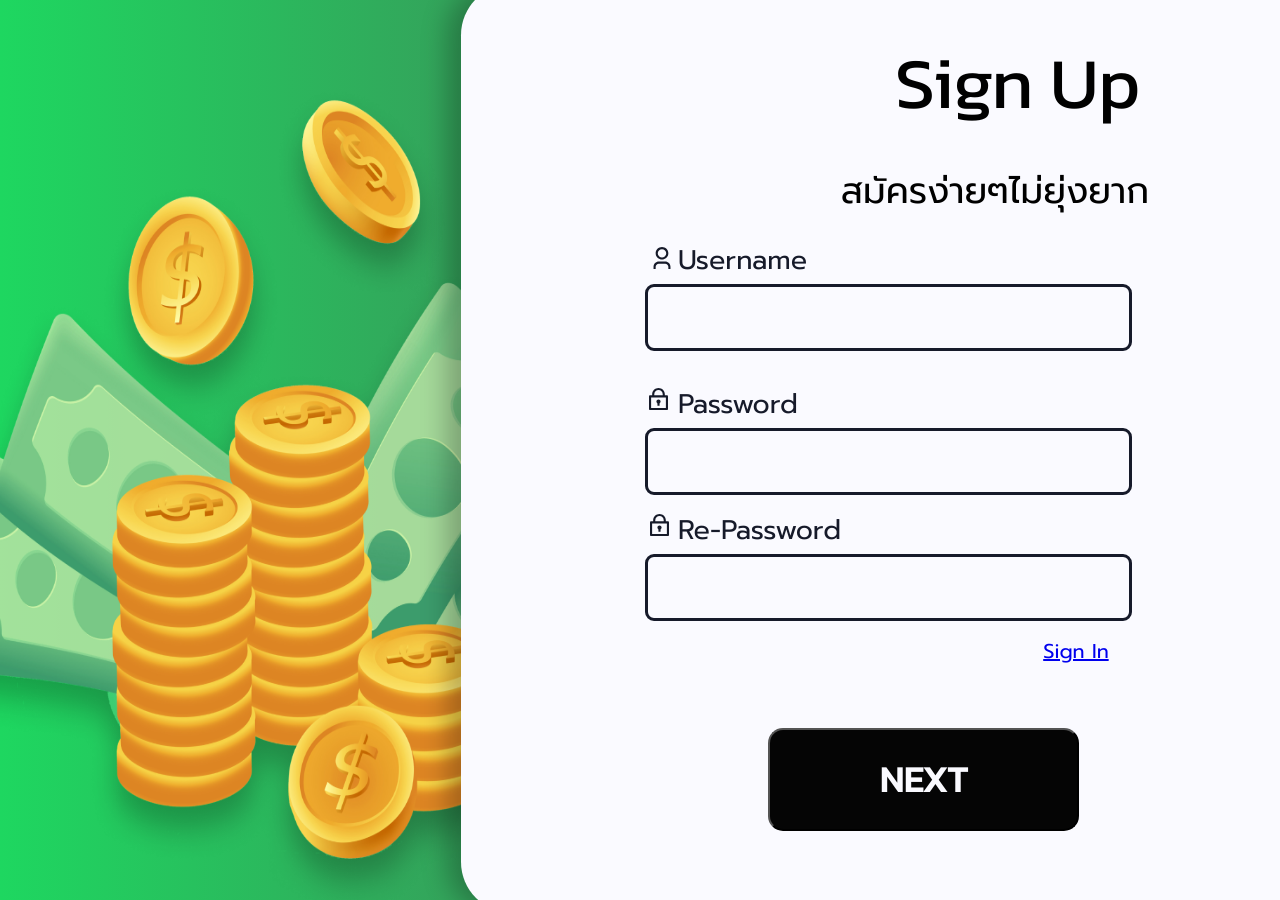
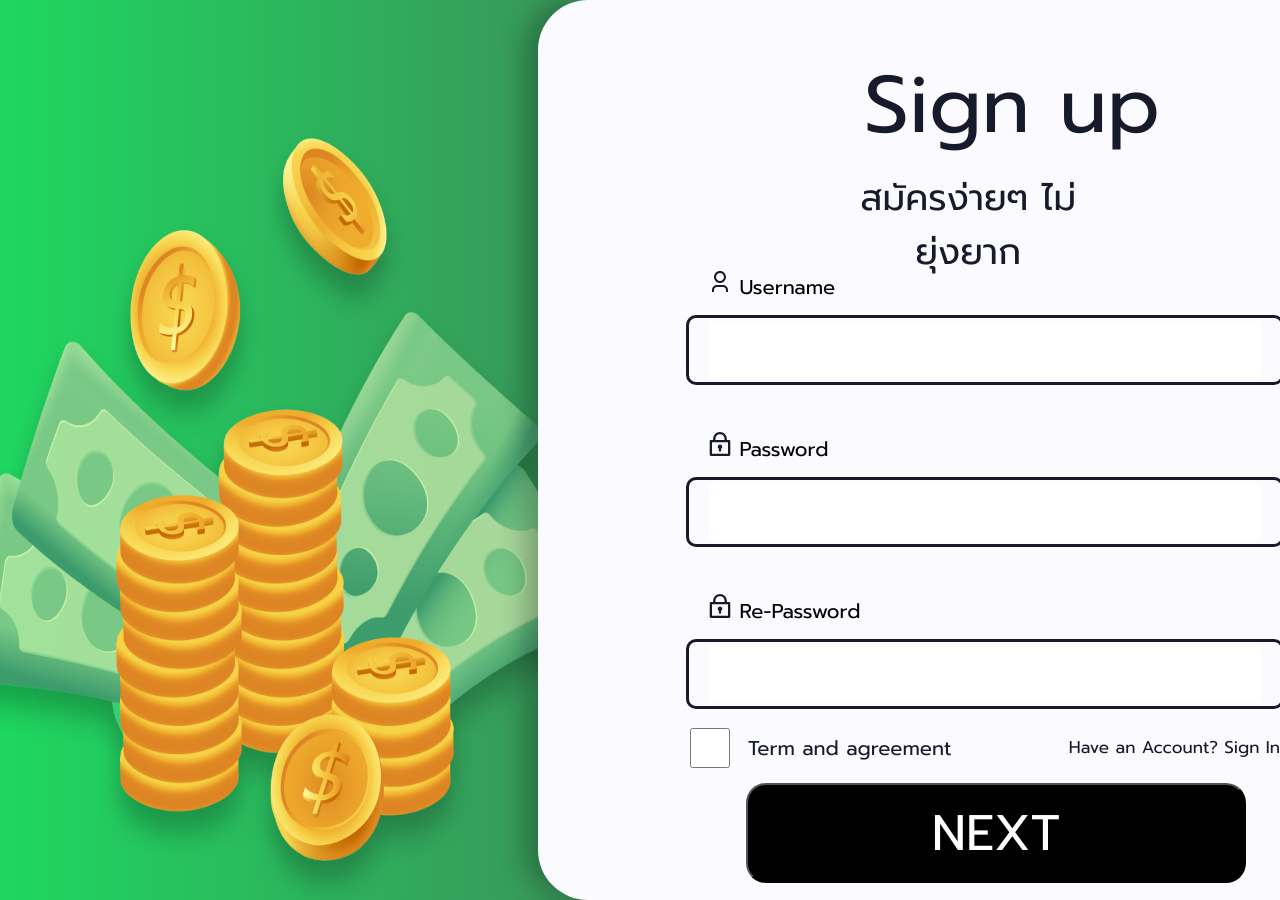
Before and after one commit to poomrape/Tenthousandproj, a Django app: template Backend/tenthousand_project/app_users/templates/app_users/register.html in a window 1280 px wide. Run offline with Django 3.2, Linux system fonts and the light colour scheme; the template is opened without the code that fills it, so the values that code supplies are empty, except form fields; tables that the repository leaves empty hold one stand-in row (values such as "Sample post"); form fields are guessed from the names that the template uses.

Commit message:
Backend/fix login/register/homepage

```diff
--- a/Backend/tenthousand_project/app_users/static/css/register.css
+++ b/Backend/tenthousand_project/app_users/static/css/register.css
@@ -1,78 +1,176 @@
-input[name="password2"]{
-    font-size: 3vh;
+
+form {
+    max-width: 290px; /* ปรับตามต้องการ */
+    margin: 0 auto; /* ทำให้กรอบอยู่กึ่งกลางหน้าจอ */
+}
+#LoginPic1{
+    width: 60% ;
+    height: 100%;
+    left: -7.7%;
+    top: 0%;
+    position: absolute;
+}
+#HeadSignin{
+    left: 178px;
+    top: 0px;
+    position: absolute  ;
+    text-align: center;
+    color: #161A2A;
+    font-size: 80px;
+    font-family: Prompt;
+    font-weight: 400;
+    word-wrap: break-word
+}
+#SubSignin{
+    /* left: 110px;  */
+    top: 14vh;
+    position: relative;
+    text-align: center;
+    align-items: center;
+    color: #161A2A;
+    font-size: 36px;
+    font-family: Prompt;
+    font-weight: 300;
+    word-wrap: break-word;
+    width: 20vw;
+}
+.formbox{
+    width: 600px;
+    height: 70px;
+    background: #FAFAFF;
+    position: absolute;
+    justify-content: center;
+    align-items: center;
+    display: inline-flex ;
+    border-radius: 10px;
+    border: 3px #161A2A solid;
+    width: 100%;
+    font-size: 30px;
     padding: 12px 20px;
     margin: 4px 0;
     box-sizing: border-box;
     outline: none;
-    background: #FAFAFF;
+}
+#Usernamebox{
+    left: 0px;
+    top: 29.5%;
+}
+#Passwordbox{
+    left: 0px;
+    top: 47.5%;
+}
+#Passwordbox2{
+    left: 0px;
+    top: 65.5%;
+}
+.formtext{
     position: absolute;
-    border: 0.4vh #161A2A solid;
-    top: 62.9vh;
-    border-radius: 1vh;
-    width: 38vw;
-    height: 7.5vh;
+    font-size: 20px;
+    font-family: Prompt
 }
-#textqoute {
-    left: 20.5%;
-    top: 72.5vh;
+#Usertext{
+    left: 22px;
+    top: 25%;
+}
+#Passwordtext{
+    left: 22px;
+    top: 43%;
+}
+#Passwordtext2{
+    left: 22px;
+    top: 61%;
+}
+#Remembertext{
+    left: 0px;
+    top: 75.5vh;
     position: absolute;
     color: #161A2A;
     font-size: 20px;
     font-family: "Prompt";
     font-weight: 300;
-    word-wrap: break-word
+    display: flex;
+    align-items: center;
 }
-#tickboxreg{
-    width: 4vw;
-    height: 4vh;
-    left: -10.5vw;
-    top: -12.8vh;
+#Registertext{
+    left: 64%;
+    top: 76.5vh;
     position: absolute;
-    background: #FAFAFF;
-    border-radius: 8px;
-    border: 3px #161A2A solid
-}
-#textsign{
-    left: 45.5vw;
-    top: 72.5vh;
-    position: absolute;
-    text-align: right;
     color: #161A2A;
-    font-size: 20px;
+    align-items: center;
+    justify-content: center; /* จัดตำแหน่งแนวนอนอยู่กึ่งกลาง */
+    /* align-items: center; จัดตำแหน่งแนวตั้งอยู่กึ่งกลาง */
+    font-size: 17px;
     font-family: Prompt;
     font-weight: 300;
-    word-wrap: break-word
 }
-#Re_Password_text{
-    left: 20%;
-    top: 58.5%;
+.Nextbox{
+    /* left: 10%;
+    top: 72%; */
+    top: 10vh;
     position: absolute;
-    color: #161A2A;
-    font-size: 3vh;
-    font-family: "Prompt";
-    font-weight: 400;
-    word-wrap: break-word
+    width: 500px; /* กว้างของสี่เหลี่ยม */
+    height: 100px; /* สูงของสี่เหลี่ยม */
+    border-radius:20px;
+    background-color: #000000; /* สีพื้นหลังของสี่เหลี่ยม */
+    display: flex;
+    justify-content: center;
+    align-items: center;
 }
-#Re_Password_text img{
-    position: absolute;
-    width: 1.5vw;
-    top: 8%;
-    left: -17%;
+.Nextbox:hover{background-color: #000000;}
+.Nextbox:active{background-color: #404341;
+    box-shadow: 0 5px #666;
+    transform: translateY(4px);
 }
-.buttoncon1{
-    width: 311px;
-    height: 103px;
-    margin-left: 24vw;
-    /* left: 74%; */
-    top: 350%;
-    position: absolute;
-    background: #050505;
-    border-radius: 15px;
-    font-size: 36px;
-    color: #FAFAFF;
-    font-family: Kanit;
-    font-weight: 600; }
-.buttoncon1:hover{background-color: #000000;}
-.buttoncon1:active{background-color: #404341;
-        box-shadow: 0 5px #666;
-        transform: translateY(4px);}
+#Nexttext{
+    font-size: 50px;
+    font-family: Prompt;
+    text-align: center;
+    background-color: #000000;
+    color: #ffffff;
+}
+input[type="password"]{
+    border: 0px;
+    width: 100%;
+    font-size: 30px;
+    padding: 12px 20px;
+    margin: 4px 0;
+    box-sizing: border-box;
+    outline: none;
+}
+input[type="password2"]{
+    border: 0px;
+    width: 100%;
+    font-size: 30px;
+    padding: 12px 20px;
+    margin: 4px 0;
+    box-sizing: border-box;
+    outline: none;
+}
+input[type=text] {
+    border: 0px;
+    width: 100%;
+    font-size: 30px;
+    padding: 12px 20px;
+    margin: 4px 0;
+    box-sizing: border-box;
+    outline: none;
+}
+input[type=checkbox] {
+    width: 40px;
+    height: 40px;
+    border-radius: 10px;
+    border: 10px #161A2A solid
+}
+a {
+    color: inherit; /* ให้ลิงก์ใช้สีเดิมของข้อความ */
+    text-decoration: none; /* ลบขีดใต้ข้อความ */
+}
+.Textlink:hover{
+    /* color: #3D8D59; */
+    color: #1ED760;
+    text-decoration: underline;
+}
+.Textlink:active{
+    color: #3D8D59;
+    /* font-size: 30px; */
+}
--- a/Backend/tenthousand_project/app_users/static/css/template.css
+++ b/Backend/tenthousand_project/app_users/static/css/template.css
@@ -1,158 +1,163 @@
 body {
-    margin: 0;
-    background: linear-gradient(90deg, #1ED760 0%, #3D8D59 51%);
+    background: linear-gradient(90deg, #1ED760 0%, #3D8D59 51%); /* กำหนดไล่เฉดสี */
+    width: 100vw;
+    height: 100vh; /* กำหนดความสูงของหน้าเว็บเต็มหน้าจอ */
+    margin: 0; /* ลบ margin ที่ถูกกำหนดมาตั้งแต่แรก */
+    display: flex;
+    flex-direction: column;
+    justify-content: center;
+    align-items: center;
+    max-width: 1500px; /* ปรับตามต้องการ */
+    max-height: 1000px;  /*กำหนดความสูงของหน้าเว็บ */
+    font-family: 'Prompt';
     overflow: hidden;
 }
-
-
-input[type="text"]{
-    font-size: 3vh;
+form {
+    max-width: 290px; /* ปรับตามต้องการ */
+    margin: 0 auto; /* ทำให้กรอบอยู่กึ่งกลางหน้าจอ */
+}
+#LoginPic1{
+    width: 60% ;
+    height: 100%;
+    left: -7.7%;
+    top: 0%;
+    position: absolute;
+}
+#LoginRMbox1{
+    width: 58%;
+    height: 100%;
+    right: 0%;
+    top: 0px;
+    position: absolute;
+    background: #FAFAFF;
+    border-top-left-radius: 50px;
+    border-bottom-left-radius: 50px;
+    box-shadow: -14px 0px 26px rgba(0, 0, 0, 0.25)
+}
+#HeadSignin{
+    left: 178px;
+    top: 0px;
+    position: absolute ;
+    text-align: center;
+    color: #161A2A;
+    font-size: 80px;
+    font-family: Prompt;
+    font-weight: 400;
+    word-wrap: break-word
+}
+#SubSignin{
+    /* left: 110px;  */
+    top: 14%;
+    position: relative;
+    text-align: center;
+    align-items: center;
+    color: #161A2A;
+    font-size: 36px;
+    font-family: Prompt;
+    font-weight: 300;
+    word-wrap: break-word
+}
+.formbox{
+    width: 600px;
+    height: 70px;
+    background: #FAFAFF;
+    position: absolute;
+    justify-content: center;
+    align-items: center;
+    display: inline-flex ;
+    border-radius: 10px;
+    border: 3px #161A2A solid;
+    width: 100%;
+    font-size: 30px;
     padding: 12px 20px;
     margin: 4px 0;
     box-sizing: border-box;
     outline: none;
-    background: #FAFAFF;
+}
+#Usernamebox{
+    left: 0px;
+    top:  29.5%;
+}
+#Passwordbox{
+    left: 0px;
+    top: 47.5%;
+}
+.formtext{
     position: absolute;
-    border: 0.4vh #161A2A solid;
-    top: 32.9vh;
-    border-radius: 1vh;
-    width: 38vw;
-    height: 7.5vh;
-    left: 17%;
+    font-size: 20px;
+    font-family: Prompt
 }
-input[type="password"]{
-    font-size: 3vh;
-    padding: 12px 20px;
-    margin: 4px 0;
-    box-sizing: border-box;
-    outline: none;
-    background: #FAFAFF;
-    position: absolute;
-    border: 0.4vh #161A2A solid;
-    top: 48.9vh;
-    border-radius: 1vh;
-    width: 38vw;
-    height: 7.5vh;
-    left: 17%
+#Usertext{
+    left: 22px;
+    top: 25%;
 }
-.background1 {
-    width: 110%;
-    height: 103.2vh;
-    background-color: #FAFAFF;
-    box-shadow: -14px 0px 26px rgba(0, 0, 0, 0.25);
-    border-top-left-radius: 4vw;
-    border-bottom-left-radius: 4vw;
+#Passwordtext{
+    left: 22px;
+    top: 43%;
 }
-#text1 {
-    position: absolute;
-    left: 40%;
-    top: 5vh;
-    font-size: 8vh;
-    font-family: "Kanit";
-}
-#text2 {
-    position: absolute;
-
-    top: 20%;
-    left: 35%;
-    line-height: normal;
-    font-weight: 100;
-    font-style: normal;
-    font-size: 4vh;
-    font-family: "Prompt";
-}
-#center {
-    text-align: center;
-}
-
-#image1 {
-    width: 60vw;
-    height: 105vh;
-    overflow: hidden;
-    top: -5vh;
-    left: -2vw;
-    position: absolute;
-}
-#Username_text{
-    left: 20%;
-    top: 28.5%;
-    position: absolute;
-    color: #161A2A;
-    font-size: 3vh;
-    font-family: "Prompt";
-    font-weight: 400;
-    word-wrap: break-word
-}
-#Username_text img {
-    position: absolute;
-    width: 2vw;
-    top: 15%;
-    left: -22%;
-}
-
-
-#Password_text{
-    left: 20%;
-    top: 44.5%;
-    position: absolute;
-    color: #161A2A;
-    font-size: 3vh;
-    font-family: "Prompt";
-    font-weight: 400;
-    word-wrap: break-word
-}
-#Password_text img {
-    position: absolute;
-    width: 1.5vw;
-    top: 8%;
-    left: -24%;
-}
-#Password_block {
-    background: #FAFAFF;
-    position: absolute;
-    border: 0.4vh #161A2A solid;
-    top: 16.3vh;
-    border-radius: 1vh;
-    width: 38vw;
-    height: 7.5vh;
-}
-
-/* #checkbox{
-    position: relative;
-    top: 22vh;
-    left: -24%;
-} */
-
-#text4{
-    left: 14.2vw;
-    top: 58vh;
+#Remembertext{
+    left: 0px;
+    top: 62%;
     position: absolute;
     color: #161A2A;
     font-size: 20px;
     font-family: "Prompt";
     font-weight: 300;
-    word-wrap: break-word
+    display: flex;
+    align-items: center;
 }
-#tickbox4{
-    width: 4vw;
-    height: 4vh;
-    left: -9.9vw;
-    top: -27.5vh;
+#Registertext{
+    left: 89%;
+    top: 62.8%;
     position: absolute;
-    background: #FAFAFF;
-    border-radius: 8px;
-    border: 3px #161A2A solid
-}
-
-
-#text5{
-    left: 44.5vw;
-    top: 58vh;
-    position: absolute;
-    text-align: right;
     color: #161A2A;
+    align-items: center;
+    justify-content: center; /* จัดตำแหน่งแนวนอนอยู่กึ่งกลาง */
+    /* align-items: center; จัดตำแหน่งแนวตั้งอยู่กึ่งกลาง */
     font-size: 20px;
     font-family: Prompt;
     font-weight: 300;
-    word-wrap: break-word
 }
+.Nextbox{
+    /* left: 10%;
+    top: 72%; */
+    position: absolute;
+    width: 500px; /* กว้างของสี่เหลี่ยม */
+    height: 100px; /* สูงของสี่เหลี่ยม */
+    border-radius:20px;
+    background-color: #000000; /* สีพื้นหลังของสี่เหลี่ยม */
+    display: flex;
+    justify-content: center;
+    align-items: center;
+}
+.Nextbox:hover{background-color: #000000;}
+.Nextbox:active{background-color: #404341;
+    box-shadow: 0 5px #666;
+    transform: translateY(4px);
+}
+#Nexttext{
+    font-size: 50px;
+    font-family: Prompt;
+    text-align: center;
+    background-color: #000000;
+    color: #ffffff;
+}
+input[type=checkbox] {
+    width: 40px;
+    height: 40px;
+    border-radius: 10px;
+    border: 10px #161A2A solid
+}
+a {
+    color: inherit; /* ให้ลิงก์ใช้สีเดิมของข้อความ */
+    text-decoration: none; /* ลบขีดใต้ข้อความ */
+}
+.Textlink:hover{
+    /* color: #3D8D59; */
+    color: #1ED760;
+    text-decoration: underline;
+}
+.Textlink:active{
+    color: #3D8D59;
+    /* font-size: 30px; */
+}
--- a/Backend/tenthousand_project/app_users/templates/app_users/register.html
+++ b/Backend/tenthousand_project/app_users/templates/app_users/register.html
@@ -7,32 +7,28 @@
 {% block form %}
 <link rel="stylesheet" href="{% static 'css/register.css' %}">
 <form action="{% url 'register' %}" method="POST">
+    <div id="HeadSignin">Sign up</div>
+    <div id="SubSignin">สมัครง่ายๆ ไม่ยุ่งยาก</div>
     {% csrf_token %}
-    <div id="text1">Sign Up</div><br>
-    <div id="text2">สมัครง่ายๆไม่ยุ่งยาก</div><br>
-    <label id="Username_text" for="Username"><img src="{% static 'app_users/Picusername.svg' %}" alt="รูปภาพ Username" width="25vw" height="25vh"> Username</label>
-    <!-- <input id="Username_block" type="text" name="Username"><br> -->
+    <label class="formtext" id="Usertext" for="username"><img src="{% static 'app_users/Picusername.svg' %}" alt="รูปภาพ Username" width="24" height="24"> Username</label>
+    <div class="formbox" id="Usernamebox">{{ form.username }}</div>
 
-        {{ form.username }}<br>
+    <label class="formtext" id="Passwordtext" for="password"><img src="{% static 'app_users/Picpassword.svg' %}" alt="รูปภาพ Password" width="24" height="24"> Password</label>
+    <div class="formbox" id="Passwordbox"> {{ form.password1 }}</div>
 
-    <label id="Password_text" for="Password"><img src="{% static 'app_users/Picpassword.svg' %}" alt="รูปภาพ Username"> Password</label>
+    <label class="formtext" id="Passwordtext2" for="password"><img src="{% static 'app_users/Picpassword.svg' %}" alt="รูปภาพ Password" width="24" height="24"> Re-Password</label>
+    <div class="formbox" id="Passwordbox2"> {{ form.password2 }}</div>
 
-        {{ form.password1 }}<br>
+    <label id= "Remembertext"><input type="checkbox">&nbsp;&nbsp;Term and agreement</label>
+    <div id="Registertext"><a href="{% url 'login' %}"class="Textlink">Have an Account? Sign In</a></div>
 
-        <label id="Re_Password_text" for="Password"><img src="{% static 'app_users/Picpassword.svg' %}" alt="รูปภาพ Username"> Re-Password</label>
 
-        {{ form.password2 }}<br>
+    <div style="left: 10%;top: 72%;position: absolute;"><button onclick="goto_loginpage()" id="Nexttext" class="Nextbox" type="submit">NEXT</div>
 
-    <!-- <div style="width: 39px; height: 39px; left: 301px; top: 714px; position: absolute">
-        <label id="" ></label>
-        <input type="checkbox" id="tickboxreg">
-    </div>
-    <div id="textqoute" >Term and agreement</div> -->
-    <div id="textsign" ><a href="{% url 'login' %}">Sign In</a></div><br>
-</div>
-    <div style="width: 532px; height: 100px; top: 30vh; position: relative">
-        <button onclick="goto_loginpage()" class="buttoncon1" type="submit">NEXT
-    </div>
+    <!-- <div style="width: 532px; height: 100px; left: 334px; top: 773px; position: absolute">
+      <button onclick="goto_loginpage()" class="buttoncon1" >NEXT</div> -->
 
-</form>
+    <!-- <div id="Nextbox"><div id="Nexttext">NEXT</div> -->
+
+  </form>
 {% endblock %}
--- a/Backend/tenthousand_project/app_users/templates/template_sign.html
+++ b/Backend/tenthousand_project/app_users/templates/template_sign.html
@@ -17,16 +17,14 @@
 </head>
 <body>
 
-    <img id="image1" src="{% static 'app_users/Coim 2.png' %}"/>
-        <div style="width: 120.6vh; height: 100vh; left: 36vw; top: -1.8vh; position: absolute;">
-            <div class="background1" >
-                <div id="center">
+    <div style="height: 100vh;width: 100vw;">
+      <img id="LoginPic1" src="{% static 'app_users/PicL-Rmoney.png' %}" />
+      <div id="LoginRMbox1">
+        <div style="width: 598px; height: 100vh; left: 20%; top: 5%; position: absolute">
                 {% block form %}
-
                 {% endblock %}
-
-                </div>
-            </div>
         </div>
-</body>
-</html>
+      </div>
+    </div>
+  </body>
+  </html>
```
Also changed, not shown: Backend/tenthousand_project/app_general/templates/app_general/Homepage.html (+3 -6 lines), Backend/tenthousand_project/app_users/static/css/login.css (+60 -80 lines), Backend/tenthousand_project/app_users/templates/registration/login.html (+10 -16 lines), Backend/tenthousand_project/app_general/static/app_general/PicHPI1.png (added), Backend/tenthousand_project/app_general/static/app_general/PicwaveWG.svg (added), Backend/tenthousand_project/app_users/static/app_users/PicL-Rmoney.png (added).
